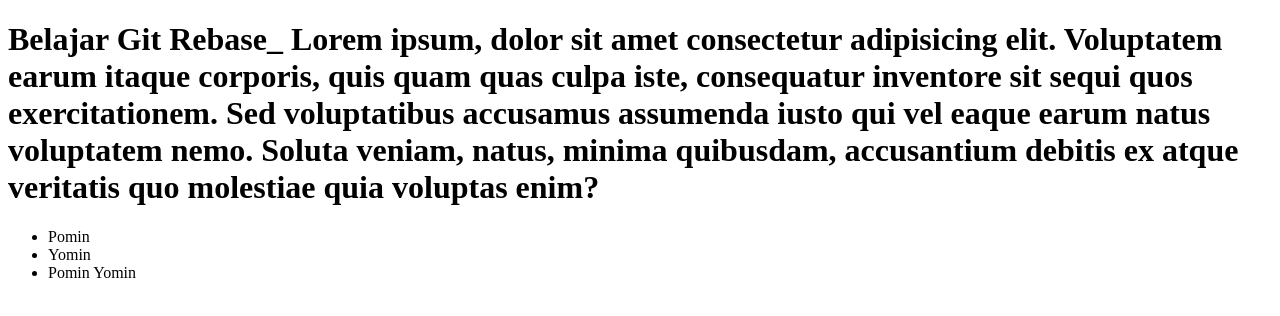
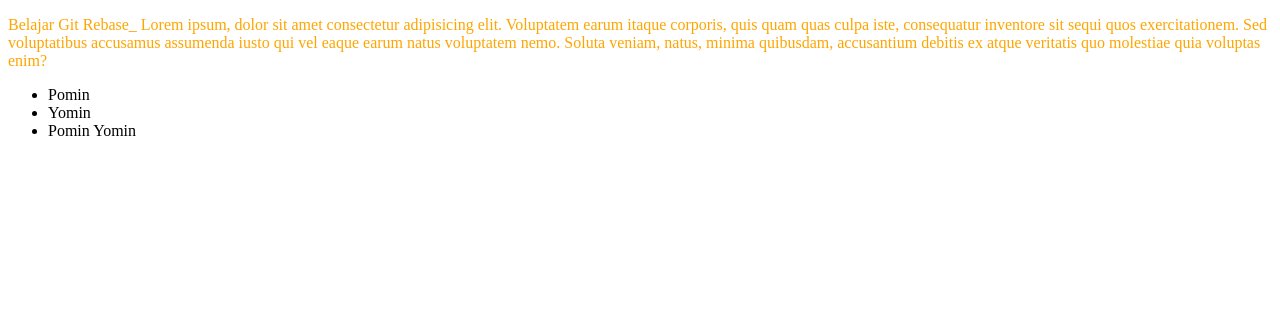
Before and after one commit to jenpomin/Git-Rebase-Lagi, a plain HTML site: page index.html in a window 1280 px wide. Drawn offline with Linux system fonts and the light colour scheme.

Commit message:
tambah style.css-ubah h1 ke p index.html-ubah warna p ke orange-

```diff
--- a/index.html
+++ b/index.html
@@ -5,13 +5,14 @@
     <meta charset="UTF-8">
     <meta name="viewport" content="width=device-width, initial-scale=1.0">
     <title>Git Rebase</title>
+    <link rel="stylesheet" href="style.css">
 </head>
 
 <body>
-    <h1>Belajar Git Rebase_ Lorem ipsum, dolor sit amet consectetur adipisicing elit. Voluptatem earum itaque corporis,
+    <p>Belajar Git Rebase_ Lorem ipsum, dolor sit amet consectetur adipisicing elit. Voluptatem earum itaque corporis,
         quis quam quas culpa iste, consequatur inventore sit sequi quos exercitationem. Sed voluptatibus accusamus
         assumenda iusto qui vel eaque earum natus voluptatem nemo. Soluta veniam, natus, minima quibusdam, accusantium
-        debitis ex atque veritatis quo molestiae quia voluptas enim?</h1>
+        debitis ex atque veritatis quo molestiae quia voluptas enim?</p>
 
     <ul>
         <li>Pomin</li>
--- /dev/null
+++ b/style.css
@@ -0,0 +1,3 @@
+p {
+    color: orange;
+}
```
